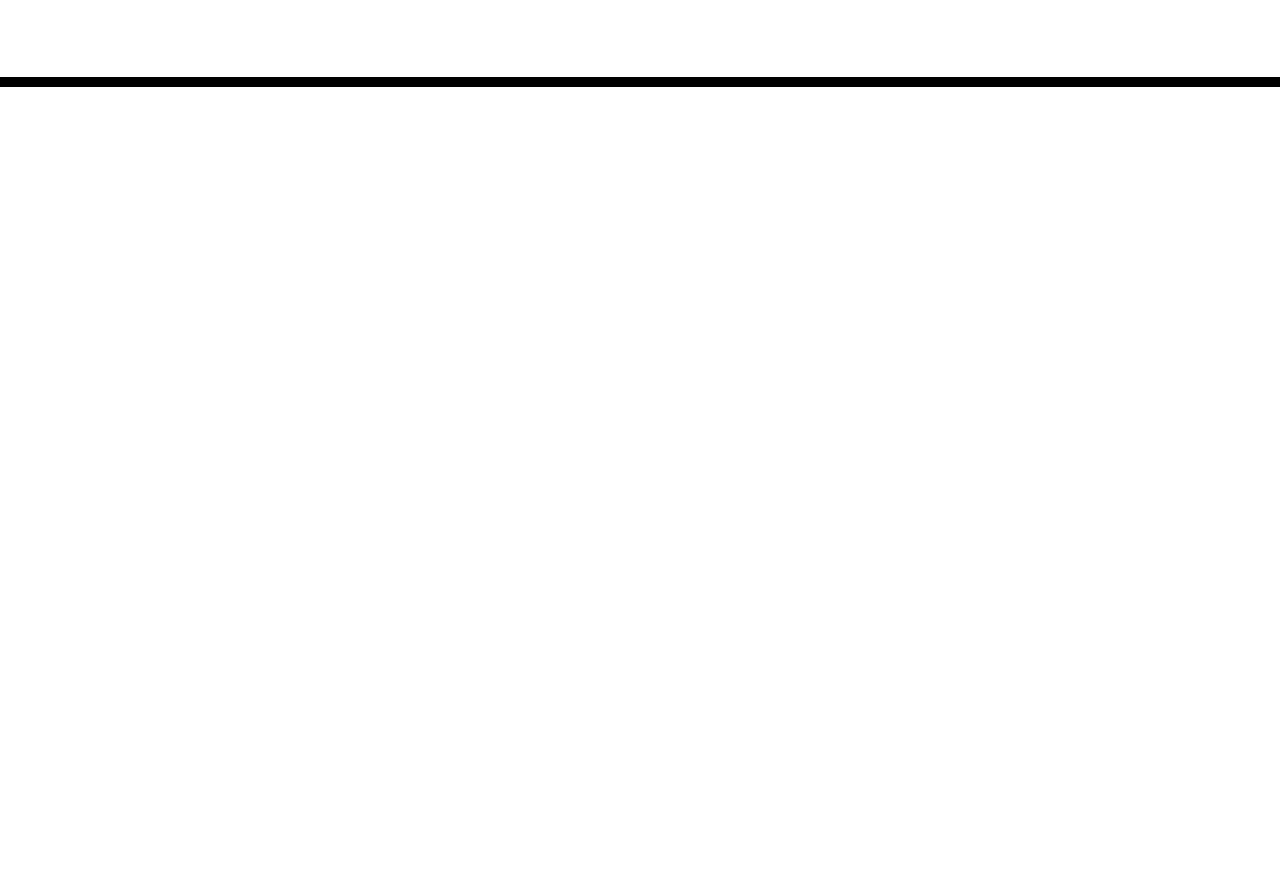
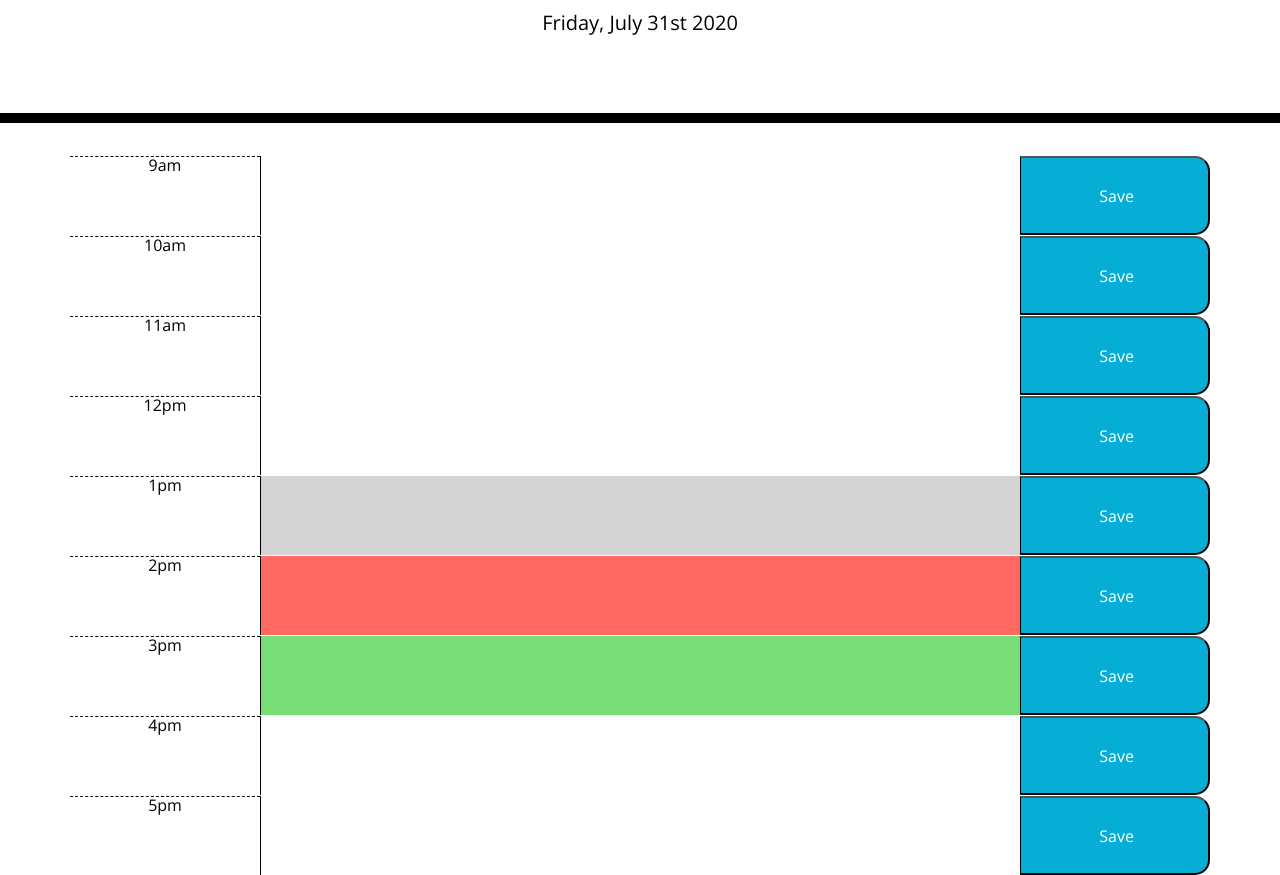
Before and after one commit to heathernev88/Workday-Scheduler, a plain HTML site: page index.html in a window 1280 px wide. Shown: the part 181-1056 px from the top of the page. Before the commit the page ends 800 px from the top, so only its background shows below. Drawn offline with nearby package versions, Linux system fonts and the light colour scheme.

Commit message:
html columns completed, css completed

```diff
--- a/index.html
+++ b/index.html
@@ -18,7 +18,7 @@
       href="https://fonts.googleapis.com/css?family=Open+Sans&display=swap"
       rel="stylesheet"
     />
-    <link rel="stylesheet" href="style.css" />
+    <link rel="stylesheet" href="styles.css" />
     <title>Work Day Scheduler</title>
   </head>
 
@@ -29,10 +29,73 @@
       <p id="currentDay" class="lead"></p>
     </header>
     <div class="container">
+
       <!-- Timeblocks go here -->
+    <div class="row time-block">
+        <div id="time 9am" class="hour col-sm-2" data-time= "9">9am</div>
+          <textarea class="col-sm-8 description"></textarea>
+          <button class="saveBtn col-sm-2" type= "submit"> Save</button>
     </div>
+
+
+    <div class="row time-block">
+      <div id="time 10AM" class="hour col-sm-2" data-time= "10">10am</div>
+        <textarea class="col-sm-8 description"></textarea>
+        <button class="saveBtn col-sm-2" type= "submit"> Save</button>
+    </div>
+
+    <div class="row time-block">
+      <div id="time 11AM" class="hour col-sm-2" data-time= "11">11am</div>
+        <textarea class="col-sm-8 description"></textarea>
+        <button class="saveBtn col-sm-2" type= "submit"> Save</button>
+    </div>
+
+
+    <div class="row time-block">
+      <div id="time 12PM" class="hour col-sm-2" data-time= "12">12pm</div>
+        <textarea class="col-sm-8 description"></textarea>
+        <button class="saveBtn col-sm-2" type= "submit"> Save</button>
+    </div>
+
+
+    <div class="row time-block">
+      <div id="time 1PM" class="hour col-sm-2" data-time= "1">1pm</div>
+        <textarea class="col-sm-8 description past"></textarea>
+        <button class="saveBtn col-sm-2" type= "submit"> Save</button>
+    </div>
+
+
+    <div class="row time-block">
+      <div id="2PM" class="hour col-sm-2" data-time= "2">2pm</div>
+        <textarea class="col-sm-8 description present"></textarea>
+        <button class="saveBtn col-sm-2" type= "submit"> Save</button>
+    </div>
+
+
+    <div class="row time-block">
+      <div id="3PM" class="hour col-sm-2" data-time= "3">3pm</div>
+        <textarea class="col-sm-8 description future"></textarea>
+        <button class="saveBtn col-sm-2" type= "submit"> Save</button>
+    </div>
+
+
+    <div class="row time-block">
+      <div id="4PM" class="hour col-sm-2" data-time= "4">4pm</div>
+        <textarea class="col-sm-8 description"></textarea>
+        <button class="saveBtn col-sm-2" type= "submit"> Save</button>
+    </div>
+
+
+    <div class="row time-block">
+      <div id="5PM" class="hour col-sm-2" data-time= "5">5pm</div>
+        <textarea class="col-sm-8 description"></textarea>
+        <button class="saveBtn col-sm-2" type= "submit"> Save</button>
+    </div>
+
+
 
     <script src="https://code.jquery.com/jquery-3.4.1.min.js"></script>
     <script src="https://cdnjs.cloudflare.com/ajax/libs/moment.js/2.24.0/moment.min.js"></script>
-  </body>
+    <script src="script.js"></script>
+</body>
 </html>
--- /dev/null
+++ b/script.js
@@ -0,0 +1,66 @@
+
+
+// WHEN I view the timeblocks for that day
+// THEN each timeblock is color coded to indicate whether it is in the past, present, or future
+
+// WHEN I click the save button for that timeblock
+// THEN the text for that event is saved in local storage
+// WHEN I refresh the page
+// THEN the saved events persist
+
+let textArea = document.querySelector(".description");
+let timeNow = moment().format('HH');
+let timeSchedule = $(".hour").attr("data-time");
+let saveBtn = document.querySelector(".saveBtn");
+
+let input = localStorage.getItem("input");
+textArea.textContent = input;
+
+// show current date at top of document (day of week, month/date, year)
+    const container = document.querySelector(".container")
+    const currentDay= document.getElementById("currentDay")
+    let today = moment().format('dddd, MMMM Do YYYY');
+    document.getElementById("currentDay").innerHTML = today;
+// end current date
+
+
+
+
+// save user input to local storage
+
+function saveInput() {
+    let storedData = localStorage.getItem("input")
+    textArea.textContent = storedData;
+
+}
+
+// end local storage
+
+// add even listener that when user clicks save image button input is saved into local storage
+
+saveBtn.addEventListener("click", function(event) {
+    event.preventDefault();
+    userInput = document.querySelector("description").value;
+    localStorage.setItem("event", JSON.stringify(userInput));
+
+
+
+    saveInput();
+})
+
+
+
+
+// add class of past, present, or future depending on what time it is
+
+function setColor() {
+    if (timeSchedule < timeNow ) {
+        textArea.addClass("past")
+
+    } else if (timeSchedule === timeNow) {
+    textArea.addClass("present")
+
+    } else {
+    textArea.addClass("future")
+   }
+}
--- a/style.css
+++ b/styles.css
@@ -25,6 +25,10 @@ textarea{
   white-space: pre-wrap;
 }
 
+
+
+
+
 .time-block{
   text-align: center;
   border-radius: 15px;
@@ -33,7 +37,7 @@ textarea{
 .row {
   white-space: pre-wrap;
   height: 80px;
-  border-top: 1px solid white;;
+  border-top: 1px solid white;
 }
 
 .hour {
@@ -69,3 +73,7 @@ textarea{
   font-size: 20px;
   transition: all .3s ease-in-out;
 }
+
+#time {
+  padding: 5px;
+}
```
Also changed, not shown: save-image.png (added), 1 other file.
